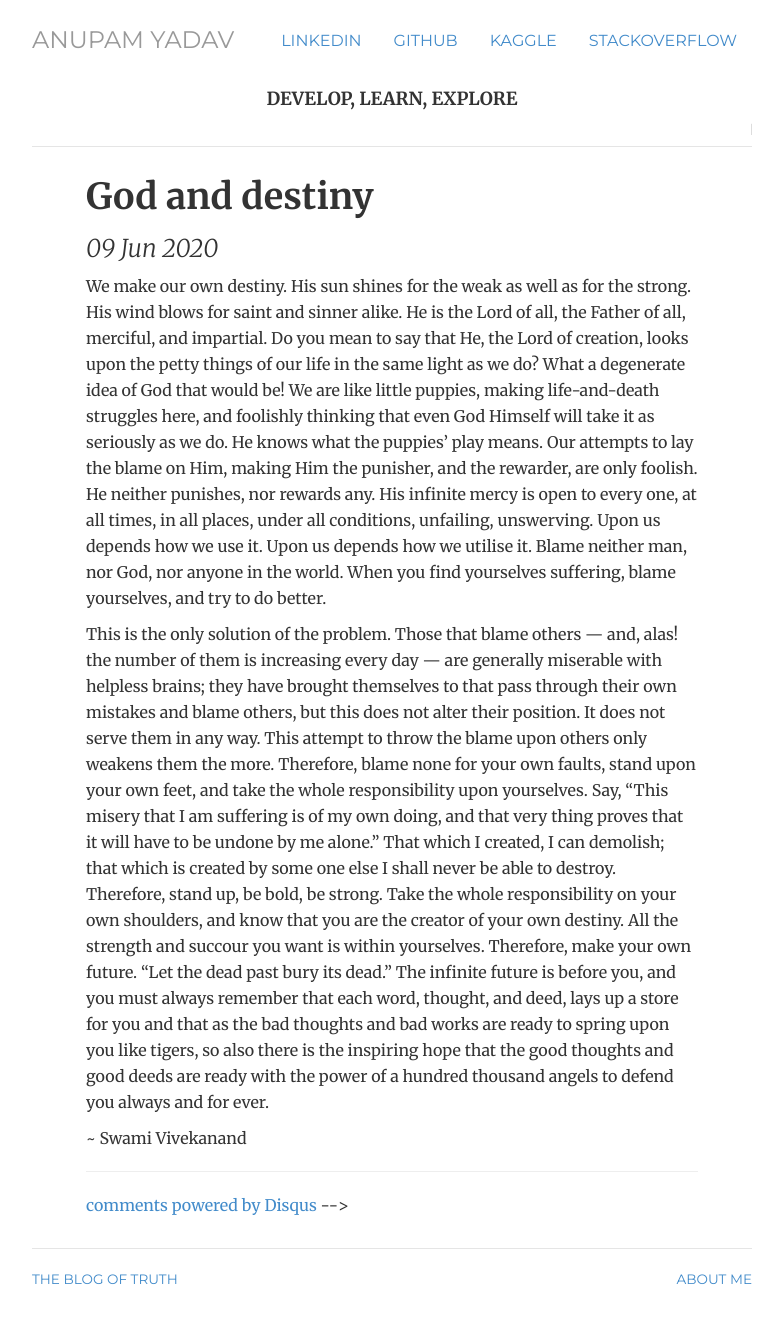
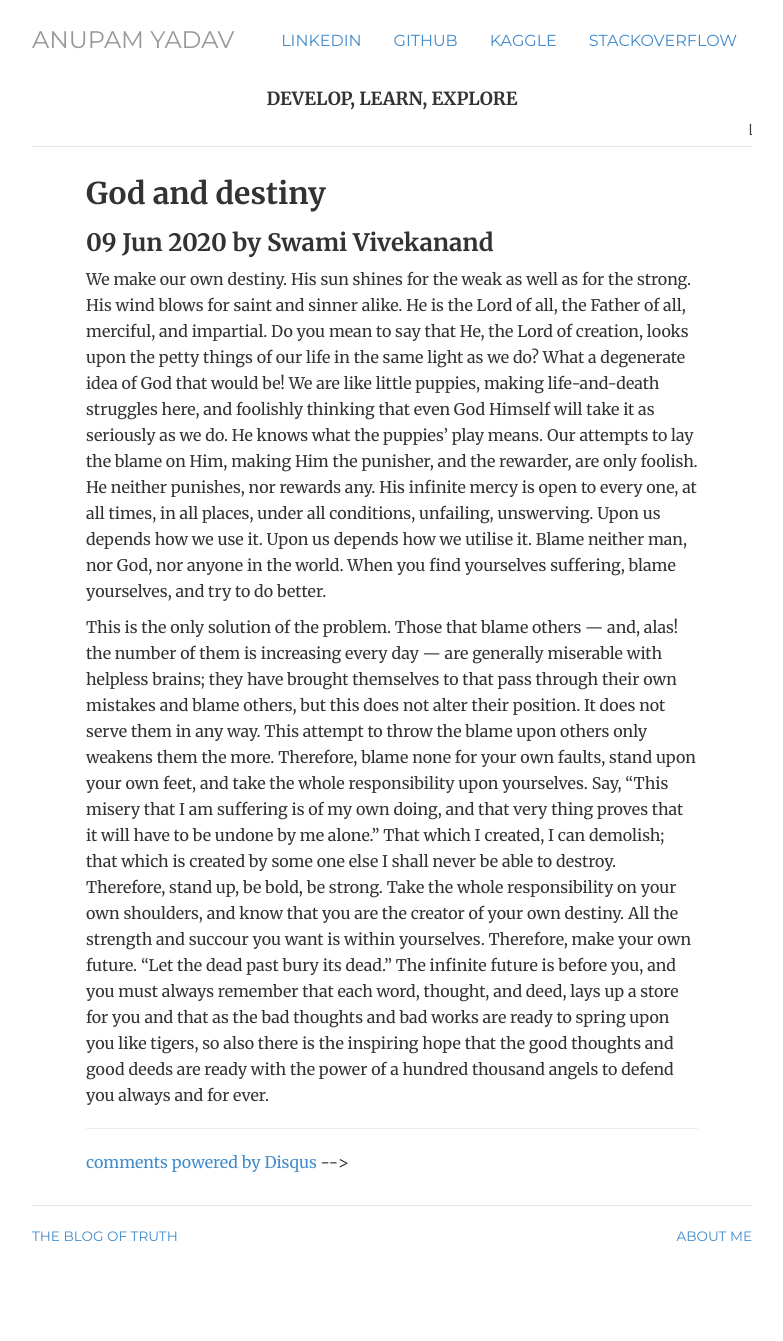
Before and after one commit to bk-anupam/bk-anupam.github.io, a Jekyll site: the page built from _posts/2020-06-09-GyanYoga.md, in a window 1280 px wide. Shown: the whole page, without its empty margins (248-1031 px from the left). Built offline with Jekyll 4.4.1, drawn with Linux system fonts in a browser that asks for light colours; after the commit the page ends 1298 px from its top, so only the background shows below that.

Commit message:
More changes

```diff
--- a/_layouts/post.html
+++ b/_layouts/post.html
@@ -5,11 +5,11 @@ notes: active
 
 <div class="notes">
 		<div class="note single">
-			<h1 class="title">{{ page.title }}</h1>
+			<h2 class="title">{{ page.title }}</h2>
 
-			<h2 class="date"><info datetime="{{ page.date }}">
+			<h3 class="date"><info datetime="{{ page.date }}">
 				{{ page.date | date_to_string }} {% if page.author %} by {{ page.author }} {% endif %}
-			</info></h2>
+			</info></h3>
 			<!-- Post content -->
 			<div class="notebody">
 				{{ content }}
--- a/_posts/2020-06-09-GyanYoga.md
+++ b/_posts/2020-06-09-GyanYoga.md
@@ -1,11 +1,10 @@
 ---
 layout: post
 title: God and destiny
+author: Swami Vivekanand
 tags: default
 ---
 We make our own destiny. His sun shines for the weak as well as for the strong. His wind blows for saint and sinner alike. He is the Lord of all, the Father of all, merciful, and impartial. Do you mean to say that He, the Lord of creation, looks upon the petty things of our life in the same light as we do? What a degenerate idea of God that would be! We are like little puppies, making life-and-death struggles here, and foolishly thinking that even God Himself will take it as seriously as we do. He knows what the puppies' play means. Our attempts to lay the blame on Him, making Him the punisher, and the rewarder, are only foolish. He neither punishes, nor rewards any. His infinite mercy is open to every one, at all times, in all places, under all conditions, unfailing, unswerving. Upon us depends how we use it. Upon us depends how we utilise it. Blame neither man, nor God, nor anyone in the world. When you find yourselves suffering, blame yourselves, and try to do better.
 
 
 This is the only solution of the problem. Those that blame others — and, alas! the number of them is increasing every day — are generally miserable with helpless brains; they have brought themselves to that pass through their own mistakes and blame others, but this does not alter their position. It does not serve them in any way. This attempt to throw the blame upon others only weakens them the more. Therefore, blame none for your own faults, stand upon your own feet, and take the whole responsibility upon yourselves. Say, "This misery that I am suffering is of my own doing, and that very thing proves that it will have to be undone by me alone." That which I created, I can demolish; that which is created by some one else I shall never be able to destroy. Therefore, stand up, be bold, be strong. Take the whole responsibility on your own shoulders, and know that you are the creator of your own destiny. All the strength and succour you want is within yourselves. Therefore, make your own future. "Let the dead past bury its dead." The infinite future is before you, and you must always remember that each word, thought, and deed, lays up a store for you and that as the bad thoughts and bad works are ready to spring upon you like tigers, so also there is the inspiring hope that the good thoughts and good deeds are ready with the power of a hundred thousand angels to defend you always and for ever.
-
-~ Swami Vivekanand
```
